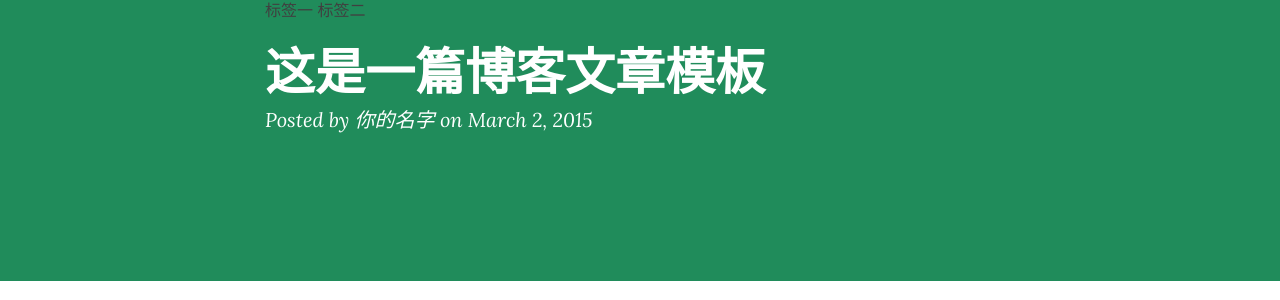
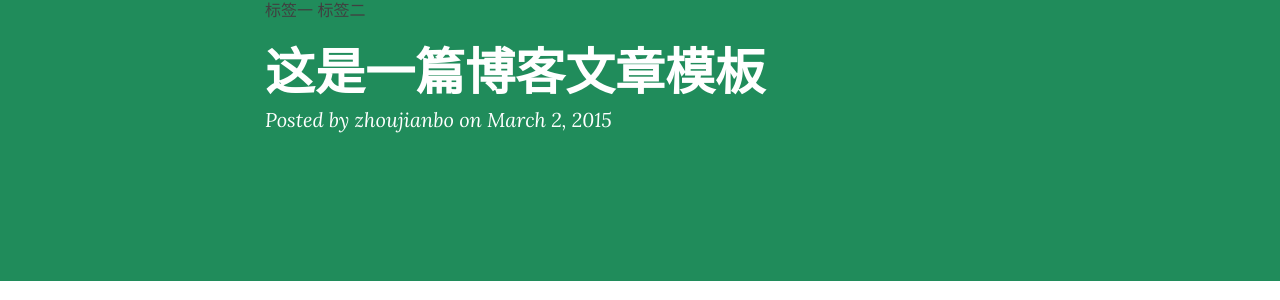
Before and after one commit to ZhouJianBoPro/ZhouJianBoPro.github.io, a Jekyll site: the page built from _posts/2015-03-02-how-to-write.md, in a window 1280 px wide. Shown: the part 153-453 px from the top of the page. Built offline with Jekyll 4.4.1, drawn with Linux system fonts in a browser that asks for light colours; nearby versions of some CDN libraries; comment, search, counter and statistics services are not loaded.

Commit message:
配置更改;

```diff
--- a/_config.yml
+++ b/_config.yml
@@ -42,7 +42,7 @@ defaults:
       type: "posts"
     values:
       layout: "post"
-      author: "你的名字" # 你的名字
+      author: "zhoujianbo" # 你的名字
       header-img: "img/green.jpg" # We don't want posts without a header image, that whould mean white on white
 
 # Comments
```
